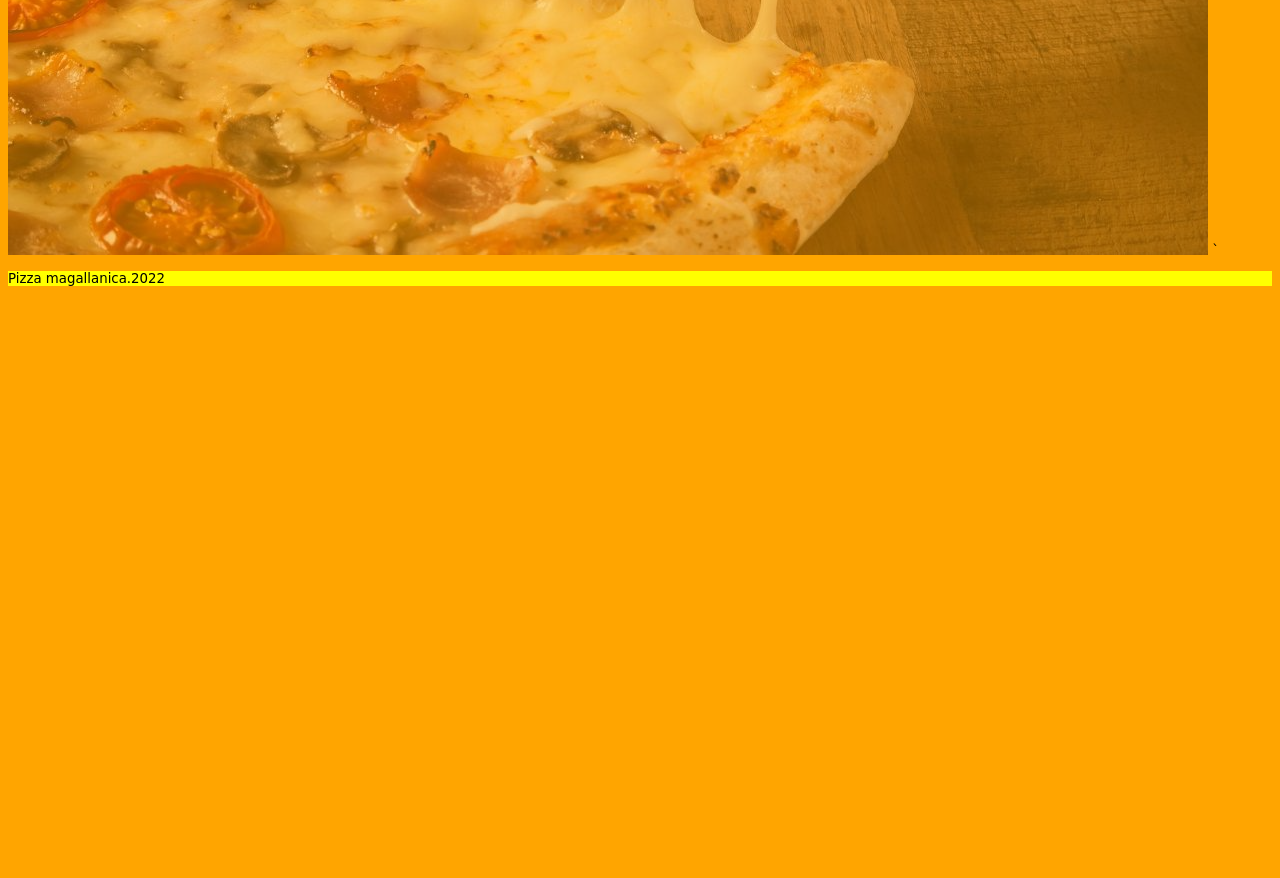
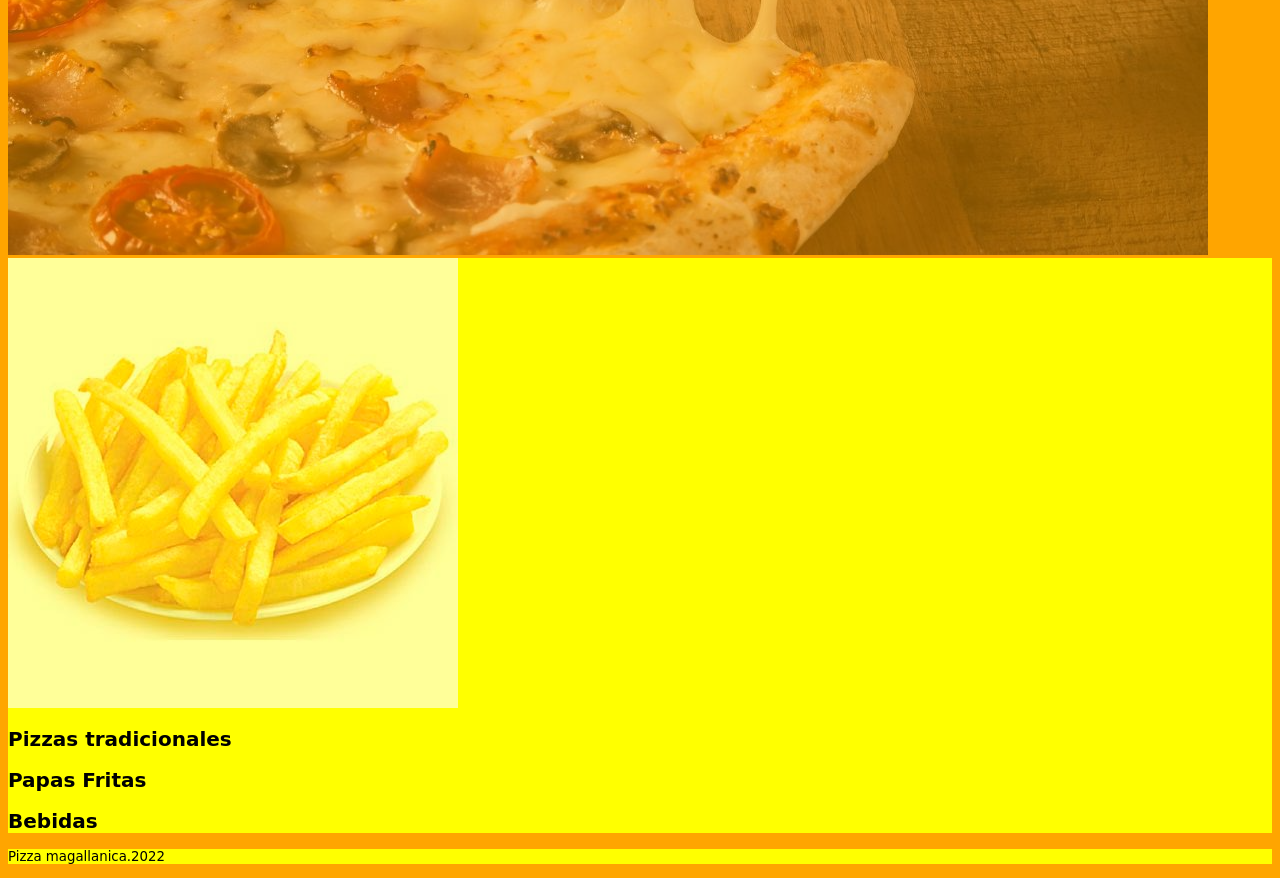
Before and after one commit to Jgvivarperez/CalbunBustamante-VivarPerez, a plain HTML site: page index.html in a window 1280 px wide. Shown: the part 519-1397 px from the top of the page. Before the commit the page ends 819 px from the top, so only its background shows below. Drawn offline with Linux system fonts and the light colour scheme.

Commit message:
agregue una nueva foto

```diff
--- a/index.html
+++ b/index.html
@@ -16,10 +16,15 @@
     <a href="#">Contacto</a>
 </nav>
 <img src="pizza2.jpeg" alt="Esta es la foto de una pizza">
+<aside class="panel">
+  <img class="imagen2" src="papasfritas.jpg" alt="Foto de un plato de papasfritas">
+  <h2>Pizzas tradicionales</h2>
+  <h2>Papas Fritas</h2>
+  <h2>Bebidas</h2>
+</aside>
 
 
 
-`
 
 <footer>
   <p class="pie">Pizza magallanica.2022</p>
--- a/prueba.css
+++ b/prueba.css
@@ -28,3 +28,11 @@ img{
   color: black;
   background: yellow;
 }
+
+.panel{
+  background: yellow;
+}
+
+.imagen2{
+  opacity: 0.6;
+}
```
Also changed, not shown: papasfritas.jpg (added).
